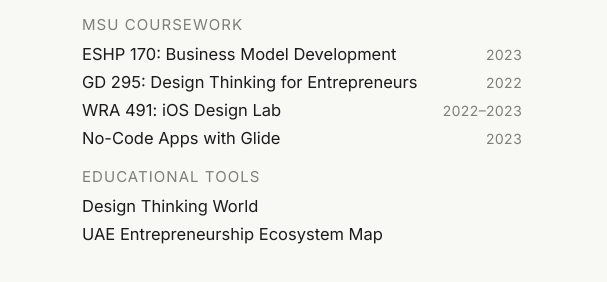
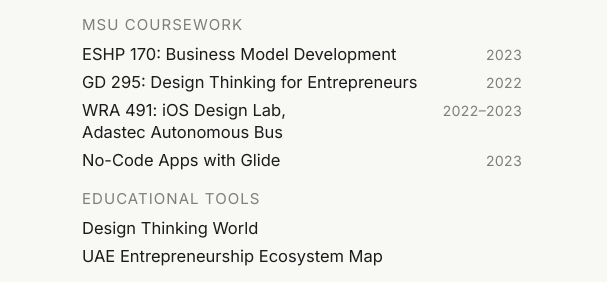
Before and after one commit to sanadarine/sana.computer, a plain HTML site: page index.html in a window 1280 px wide. Shown: the part 373-655 px from the top of the page, 673-1280 px from the left. Drawn offline with Linux system fonts and the light colour scheme.

Commit message:
Rename WRA 491 item; balance two-line titles
Co-Authored-By: Claude Opus 5.5 <noreply@anthropic.com>

```diff
--- a/index.html
+++ b/index.html
@@ -84,7 +84,7 @@
   .list { display: grid; gap: 6px; }
   .proj { display: flex; justify-content: space-between; align-items: baseline; gap: 16px; }
   .yr { color: var(--muted); font-size: 14px; line-height: 1; white-space: nowrap; font-variant-numeric: tabular-nums; }
-  .title { color: var(--ink); font-size: 16.5px; line-height: 22px; }
+  .title { color: var(--ink); font-size: 16.5px; line-height: 22px; text-wrap: balance; }
   a.proj .title { text-decoration: underline; text-decoration-color: transparent; text-decoration-thickness: 1.5px; text-underline-offset: 4px; transition: text-decoration-color .15s; }
   a.proj:hover .title, a.proj:focus-visible .title { text-decoration-color: currentColor; }
   .meta { color: var(--muted); margin-top: 8px; display: flex; align-items: center; gap: 9px; }
@@ -172,7 +172,7 @@
           <span class="title">GD 295: Design Thinking for Entrepreneurs</span><span class="yr">2022</span>
         </a>
         <a class="proj" href="https://sanahamdan.notion.site/Autonomous-Bus-Project-e2b345176b824977adf3fb7e5d428a86" target="_blank" rel="noopener">
-          <span class="title">WRA 491: iOS Design Lab</span><span class="yr">2022–2023</span>
+          <span class="title">WRA 491: iOS Design Lab, Adastec Autonomous Bus</span><span class="yr">2022–2023</span>
         </a>
         <a class="proj" href="https://sanahamdan.notion.site/Glide-non-coding-apps-19095250dd0f46d2bbf7ddd6ceb763cf" target="_blank" rel="noopener">
           <span class="title">No-Code Apps with Glide</span><span class="yr">2023</span>
```
